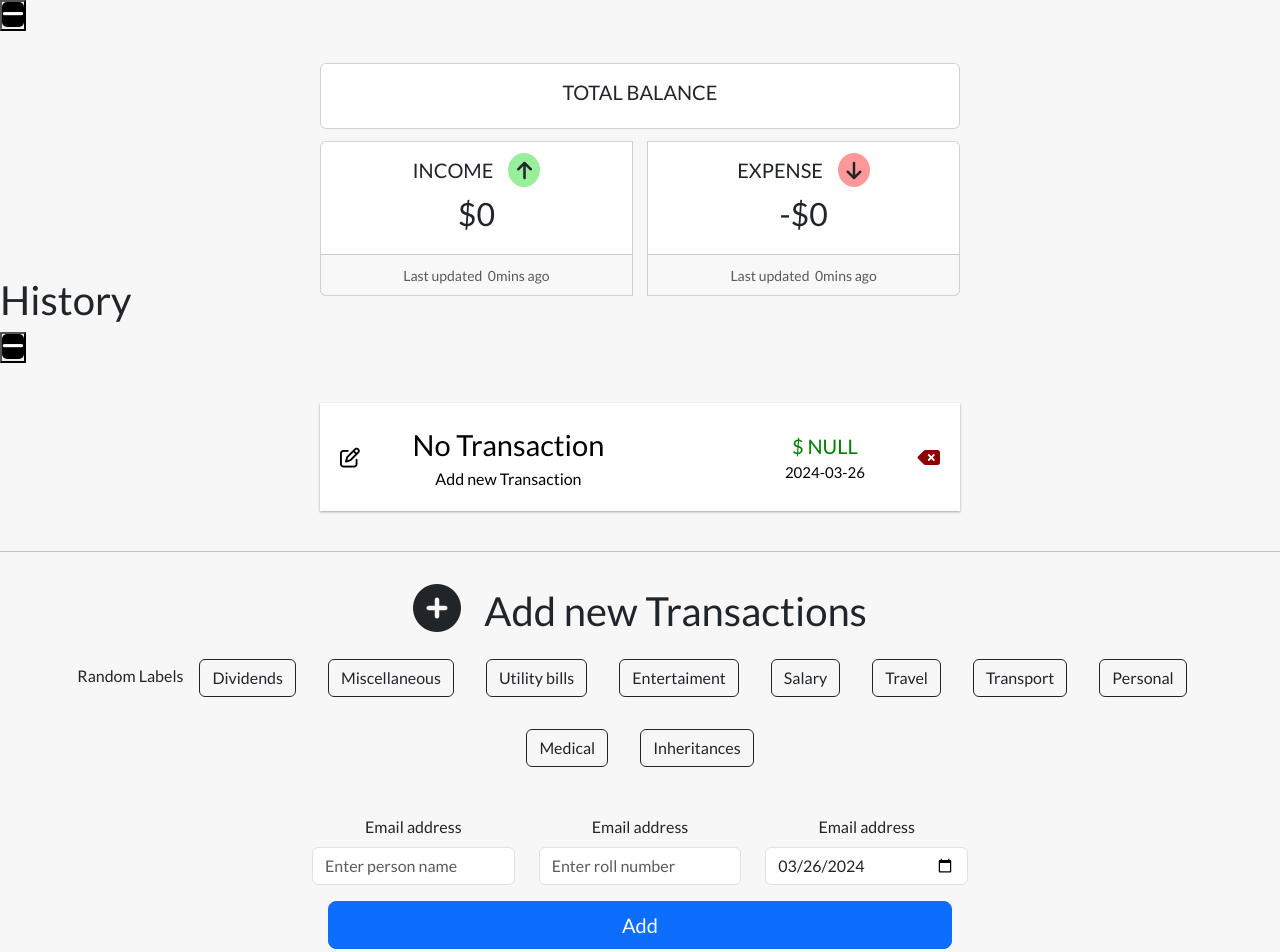
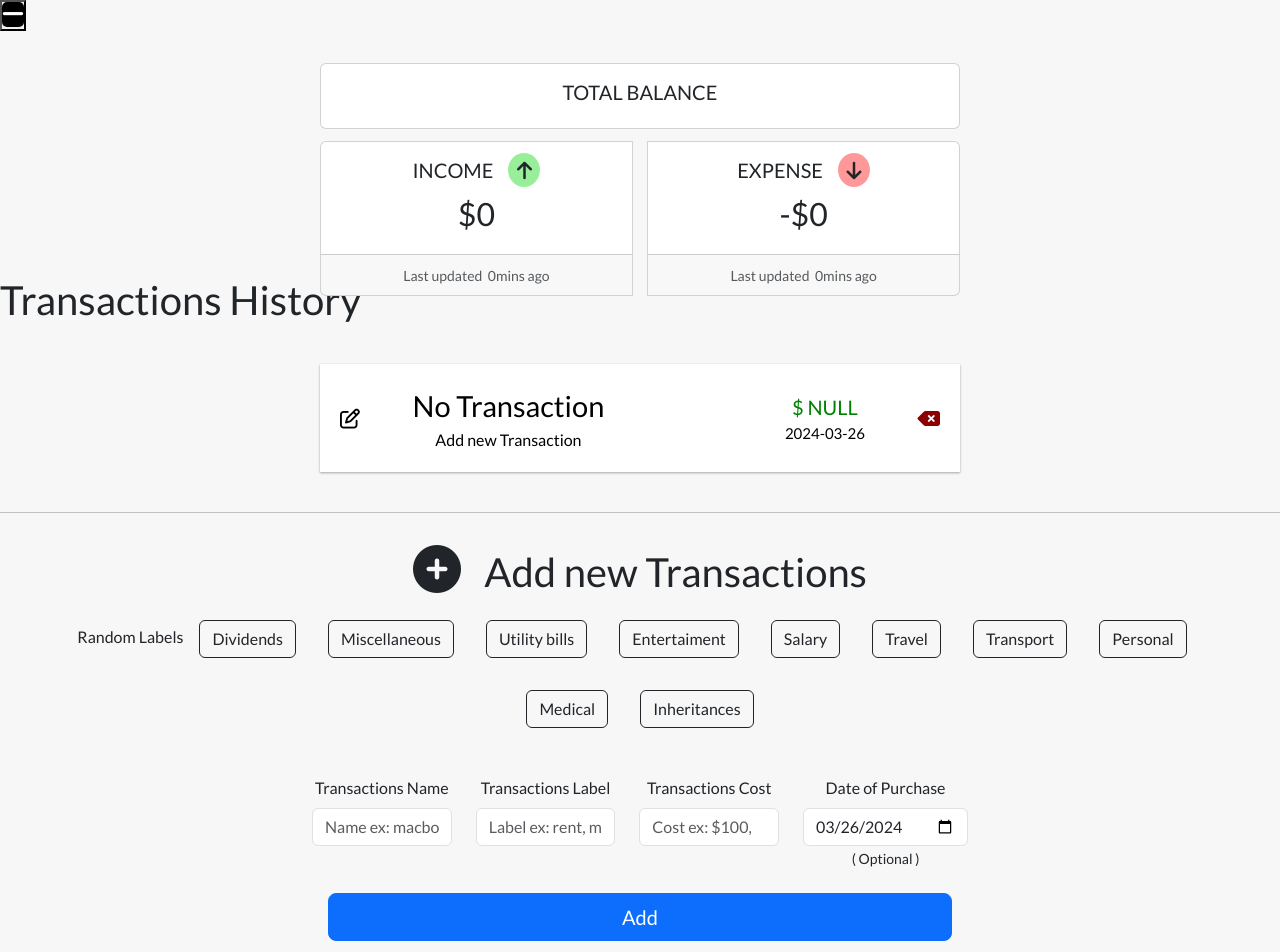
Before and after one commit to RahulPorel/Expense-Tracker, a React (Vite) app: page / in a window 1280 px wide. Shown: the top 952 px of the page. Built offline with nearby package versions, Linux system fonts and the light colour scheme; a web font is replaced by a local one.

Commit message:
code update

```diff
--- a/src/components/Transactions/Transactions.jsx
+++ b/src/components/Transactions/Transactions.jsx
@@ -103,39 +103,11 @@ const Transactions = () => {
       [array[i], array[j]] = [array[j], array[i]];
     }
   }
-  console.log(hideAddTrans);
+
   return (
     <>
       <Card.Body>
-        <Card.Title>
-          <h1>History</h1>
-        </Card.Title>
-        <button onClick={handleHideHistoryToggle}>
-          {hideHistoryToggle ? (
-            <i
-              className="fa-solid fa-plus"
-              style={{
-                display: "inline-flex",
-                fontSize: "25px",
-                background: "black",
-                color: "white ",
-                borderRadius: "5px",
-              }}
-            ></i>
-          ) : (
-            <i
-              className="fa-solid fa-minus"
-              style={{
-                display: "inline-flex",
-                fontSize: "25px",
-                background: "black",
-                color: "white ",
-                borderRadius: "5px",
-              }}
-            ></i>
-          )}
-        </button>
-
+        <h1>Transactions History</h1>
         {FormState.formData.length >= 1 ? (
           <ul className="list">
             {FormState.formData.map((data, index) => (
@@ -219,26 +191,36 @@ const Transactions = () => {
         <Form className="add-new-form" onSubmit={handleSubmit}>
           <Row>
             <Col>
-              <Form.Label>Email address</Form.Label>
+              <Form.Label>Transactions Name </Form.Label>
               <Form.Control
-                placeholder="Enter person name"
+                placeholder="Name ex: macbook air"
+                type="text"
+                value={FormState.transName}
+                onChange={(e) => FormState.setTrasnName(e.target.value)}
+              />
+            </Col>
+
+            <Col>
+              <Form.Label>Transactions Label </Form.Label>
+              <Form.Control
+                placeholder="Label ex: rent, medical"
                 type="text"
                 value={FormState.transName}
                 onChange={(e) => FormState.setTrasnName(e.target.value)}
               />
             </Col>
             <Col>
-              <Form.Label>Email address</Form.Label>
+              <Form.Label>Transactions Cost </Form.Label>
 
               <Form.Control
-                placeholder="Enter roll number"
+                placeholder="Cost ex: $100, $200"
                 type="number"
                 value={FormState.amt}
                 onChange={(e) => FormState.setAmt(e.target.value)}
               />
             </Col>
             <Col>
-              <Form.Label>Email address</Form.Label>
+              <Form.Label>Date of Purchase </Form.Label>
 
               <Form.Control
                 placeholder="Enter name"
@@ -246,6 +228,9 @@ const Transactions = () => {
                 value={FormState.date || formattedToday}
                 onChange={(e) => FormState.setDate(e.target.value)}
               />
+              <Form.Label style={{ fontSize: " 14px" }}>
+                ( Optional )
+              </Form.Label>
             </Col>
           </Row>
 
```
